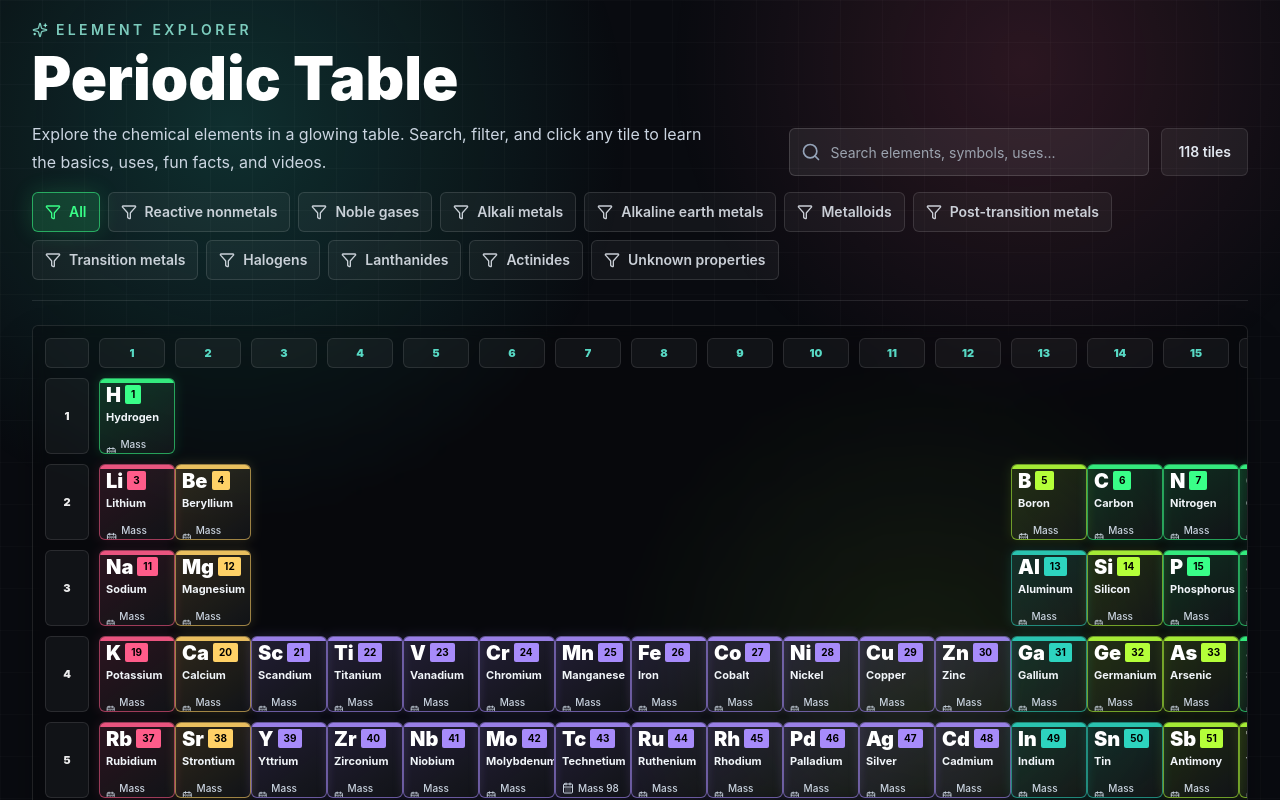
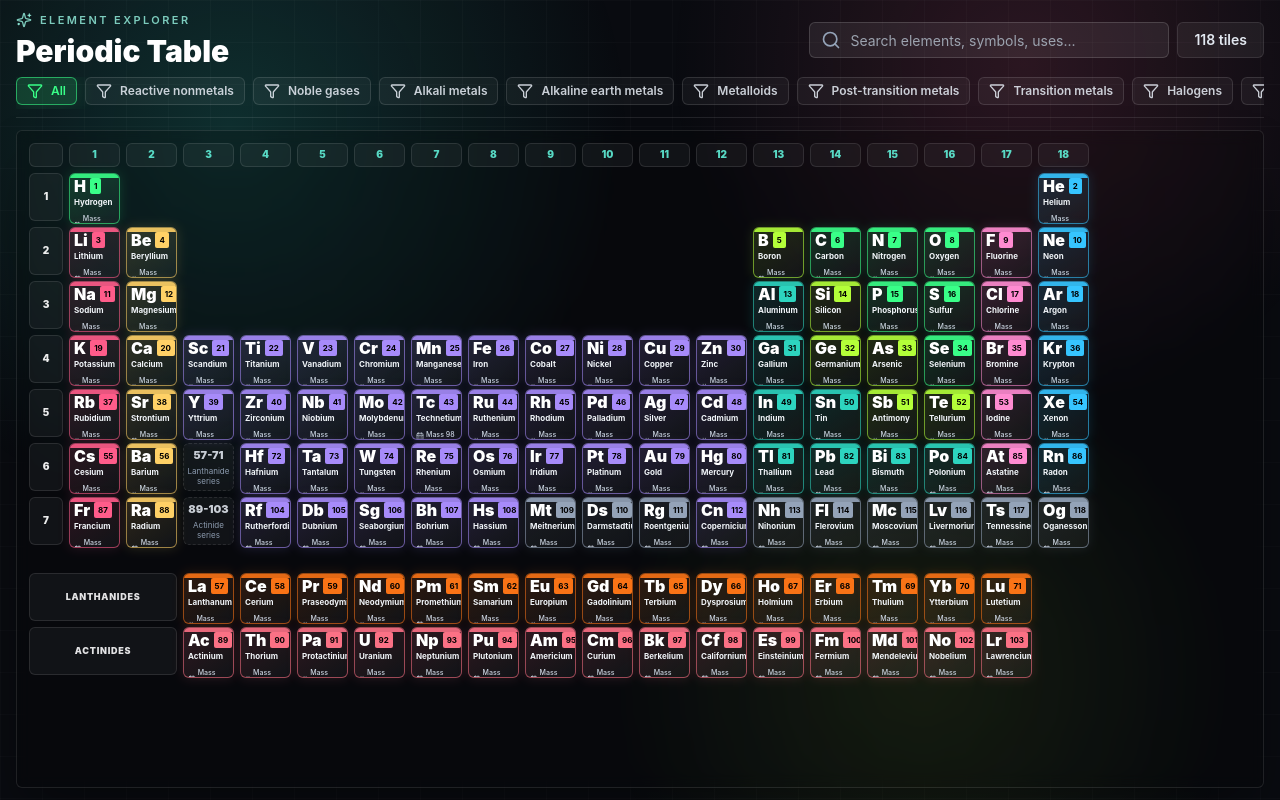
Before and after one commit to harrisonstair0-jpg/Periodic-table-review, a Next.js app: page / in a window 1280 px wide. Shown: the top 800 px of the page. Built offline with nearby package versions, Linux system fonts and the light colour scheme.

Commit message:
Make periodic table full screen

```diff
--- a/src/App.jsx
+++ b/src/App.jsx
@@ -59,13 +59,13 @@ function App() {
   }
 
   return (
-    <main className="min-h-screen overflow-x-hidden bg-[#090b10] text-slate-100">
+    <main className="h-screen overflow-hidden bg-[#090b10] text-slate-100">
       <div className="pointer-events-none fixed inset-0 z-0">
         <div className="absolute inset-0 bg-[radial-gradient(circle_at_18%_16%,rgba(45,212,191,0.18),transparent_32%),radial-gradient(circle_at_80%_8%,rgba(255,92,138,0.14),transparent_28%),radial-gradient(circle_at_72%_84%,rgba(180,255,57,0.10),transparent_28%)]" />
         <div className="absolute inset-0 opacity-[0.14] [background-image:linear-gradient(rgba(255,255,255,.16)_1px,transparent_1px),linear-gradient(90deg,rgba(255,255,255,.16)_1px,transparent_1px)] [background-size:42px_42px]" />
       </div>
 
-      <section className="relative z-10 mx-auto flex w-full max-w-[1800px] flex-col gap-6 px-4 py-5 sm:px-6 lg:px-8">
+      <section className="relative z-10 flex h-screen w-full flex-col gap-3 px-3 py-3 sm:px-4">
         <Header
           searchTerm={searchTerm}
           setSearchTerm={setSearchTerm}
@@ -74,13 +74,11 @@ function App() {
           resultCount={filteredElements.length}
         />
 
-        <div>
-          <PeriodicTable
-            elementsList={filteredElements}
-            selectedId={selectedElement?.id}
-            onSelect={setSelectedElement}
-          />
-        </div>
+        <PeriodicTable
+          elementsList={filteredElements}
+          selectedId={selectedElement?.id}
+          onSelect={setSelectedElement}
+        />
 
         {selectedElement ? (
           <DetailModal
@@ -102,39 +100,35 @@ function Header({
   resultCount,
 }) {
   return (
-    <header className="flex flex-col gap-4 border-b border-white/10 pb-5">
-      <div className="flex flex-col gap-4 lg:flex-row lg:items-end lg:justify-between">
-        <div className="max-w-3xl">
-          <div className="mb-2 flex items-center gap-2 text-sm font-semibold uppercase tracking-[0.24em] text-teal-200/80">
+    <header className="flex shrink-0 flex-col gap-2 border-b border-white/10 pb-2">
+      <div className="flex flex-col gap-3 lg:flex-row lg:items-center lg:justify-between">
+        <div className="min-w-0">
+          <div className="mb-1 flex items-center gap-2 text-[11px] font-semibold uppercase tracking-[0.22em] text-teal-200/80">
             <Sparkles className="h-4 w-4" />
             Element explorer
           </div>
-          <h1 className="font-display text-4xl font-black tracking-normal text-white sm:text-5xl lg:text-6xl">
+          <h1 className="font-display text-2xl font-black tracking-normal text-white sm:text-3xl">
             Periodic Table
           </h1>
-          <p className="mt-3 max-w-2xl text-base leading-7 text-slate-300">
-            Explore the chemical elements in a glowing table. Search, filter,
-            and click any tile to learn the basics, uses, fun facts, and videos.
-          </p>
         </div>
 
-        <div className="grid gap-3 sm:grid-cols-[minmax(240px,360px)_auto] lg:items-center">
+        <div className="grid gap-2 sm:grid-cols-[minmax(240px,360px)_auto] lg:items-center">
           <label className="relative block">
             <Search className="pointer-events-none absolute left-3 top-1/2 h-5 w-5 -translate-y-1/2 text-slate-400" />
             <input
               value={searchTerm}
               onChange={(event) => setSearchTerm(event.target.value)}
               placeholder="Search elements, symbols, uses..."
-              className="h-12 w-full rounded-md border border-white/15 bg-white/[0.07] pl-10 pr-4 text-sm text-white outline-none transition focus:border-teal-300 focus:bg-white/[0.10] focus:ring-2 focus:ring-teal-300/30"
+              className="h-9 w-full rounded-md border border-white/15 bg-white/[0.07] pl-10 pr-4 text-sm text-white outline-none transition focus:border-teal-300 focus:bg-white/[0.10] focus:ring-2 focus:ring-teal-300/30"
             />
           </label>
-          <div className="flex h-12 items-center justify-center rounded-md border border-white/10 bg-white/[0.06] px-4 text-sm font-semibold text-slate-200">
+          <div className="flex h-9 items-center justify-center rounded-md border border-white/10 bg-white/[0.06] px-4 text-sm font-semibold text-slate-200">
             {resultCount} tiles
           </div>
         </div>
       </div>
 
-      <nav aria-label="Category filters" className="flex flex-wrap gap-2">
+      <nav aria-label="Category filters" className="table-scroll flex gap-2 overflow-x-auto pb-1">
         {[allCategoriesLabel, ...categories].map((category) => {
           const isActive = activeCategory === category;
           const style = category === allCategoriesLabel ? categoryStyles["Reactive nonmetals"] : getStyle(category);
@@ -143,7 +137,7 @@ function Header({
             <button
               key={category}
               onClick={() => setActiveCategory(category)}
-              className="inline-flex h-10 items-center gap-2 rounded-md border px-3 text-sm font-semibold transition hover:-translate-y-0.5 focus:outline-none focus:ring-2 focus:ring-white/35"
+              className="inline-flex h-7 shrink-0 items-center gap-2 whitespace-nowrap rounded-md border px-2.5 text-xs font-semibold transition hover:-translate-y-0.5 focus:outline-none focus:ring-2 focus:ring-white/35"
               style={{
                 borderColor: isActive ? style.border : "rgba(255,255,255,0.12)",
                 background: isActive ? style.soft : "rgba(255,255,255,0.045)",
@@ -171,7 +165,7 @@ function PeriodicTable({ elementsList, selectedId, onSelect }) {
 
   if (elementsList.length === 0) {
     return (
-      <section className="flex min-h-[460px] items-center justify-center rounded-md border border-dashed border-white/20 bg-white/[0.04] px-6 text-center">
+      <section className="flex min-h-0 flex-1 items-center justify-center rounded-md border border-dashed border-white/20 bg-white/[0.04] px-6 text-center">
         <div>
           <BookOpen className="mx-auto mb-4 h-10 w-10 text-teal-200" />
           <h2 className="text-xl font-bold text-white">No matching tiles</h2>
@@ -182,9 +176,9 @@ function PeriodicTable({ elementsList, selectedId, onSelect }) {
   }
 
   return (
-    <section aria-label="Periodic table of elements" className="min-w-0">
-      <div className="table-scroll overflow-x-auto rounded-md border border-white/10 bg-black/20 p-3 shadow-2xl shadow-black/40 backdrop-blur">
-        <div className="periodic-grid grid gap-2 lg:gap-2.5">
+    <section aria-label="Periodic table of elements" className="min-h-0 min-w-0 flex-1">
+      <div className="table-scroll h-full overflow-auto rounded-md border border-white/10 bg-black/20 p-3 shadow-2xl shadow-black/40 backdrop-blur">
+        <div className="periodic-grid grid gap-1.5">
           <div className="axis-corner" aria-hidden="true" />
           {groupNumbers.map((group) => (
             <div
@@ -274,7 +268,7 @@ function ElementTile({ element, selected, onClick }) {
     <button
       type="button"
       onClick={onClick}
-      className="group relative flex aspect-square min-h-[72px] flex-col overflow-hidden rounded-md border p-1.5 text-left transition duration-300 hover:-translate-y-1 hover:shadow-neon focus:outline-none focus:ring-2 focus:ring-white/40 sm:min-h-[76px]"
+      className="group relative flex aspect-square min-h-[48px] flex-col overflow-hidden rounded-md border p-1 text-left transition duration-300 hover:-translate-y-1 hover:shadow-neon focus:outline-none focus:ring-2 focus:ring-white/40"
       style={{
         gridColumn: element.group + 1,
         gridRow: element.period > 7 ? element.period + 2 : element.period + 1,
@@ -291,19 +285,19 @@ function ElementTile({ element, selected, onClick }) {
         style={{ background: style.accent }}
       />
       <span className="flex items-start justify-between gap-1">
-        <span className="text-xl font-black leading-none text-white">{element.symbol}</span>
-        <span className="rounded-sm px-1.5 py-0.5 text-[10px] font-bold text-black" style={{ background: style.accent }}>
+        <span className="text-base font-black leading-none text-white">{element.symbol}</span>
+        <span className="rounded-sm px-1 py-0.5 text-[8px] font-bold text-black" style={{ background: style.accent }}>
           {element.atomicNumber}
         </span>
       </span>
-      <span className="mt-1.5 line-clamp-2 min-h-[1.6rem] text-[11px] font-bold leading-[1.1] text-slate-100">
+      <span className="mt-1 line-clamp-2 min-h-[1.05rem] text-[8px] font-bold leading-[1.05] text-slate-100">
         {element.name}
       </span>
-      <span className="mt-auto flex items-center gap-1 text-[10px] font-medium text-slate-300">
-        <CalendarDays className="h-3 w-3" />
+      <span className="mt-auto flex items-center gap-0.5 text-[7px] font-medium text-slate-300">
+        <CalendarDays className="h-2 w-2" />
         Mass {element.atomicMass}
       </span>
-      <span className="mt-0.5 line-clamp-2 text-[9px] leading-tight text-slate-400">
+      <span className="mt-0.5 line-clamp-1 text-[7px] leading-tight text-slate-400">
         {element.category}
       </span>
       <span className="pointer-events-none absolute inset-0 opacity-0 transition group-hover:opacity-100" style={{ background: `radial-gradient(circle at 50% 0%, ${style.soft}, transparent 58%)` }} />
--- a/src/index.css
+++ b/src/index.css
@@ -22,9 +22,9 @@ input {
 }
 
 .periodic-grid {
-  grid-template-columns: 44px repeat(18, 66px);
-  grid-template-rows: 30px repeat(7, 76px) 24px repeat(2, 76px);
-  min-width: 1396px;
+  grid-template-columns: 34px repeat(18, 51px);
+  grid-template-rows: 24px repeat(7, 48px) 16px repeat(2, 48px);
+  min-width: 1060px;
 }
 
 .axis-corner,
@@ -44,10 +44,10 @@ input {
 
 .axis-label {
   display: grid;
-  min-height: 30px;
+  min-height: 24px;
   place-items: center;
   border-radius: 6px;
-  font-size: 11px;
+  font-size: 10px;
   font-weight: 900;
 }
 
@@ -61,13 +61,13 @@ input {
 
 .series-label {
   display: flex;
-  min-height: 76px;
+  min-height: 48px;
   align-items: center;
   justify-content: center;
   border-radius: 6px;
-  padding: 8px;
+  padding: 6px;
   text-align: center;
-  font-size: 11px;
+  font-size: 9px;
   font-weight: 900;
   letter-spacing: 0.08em;
   text-transform: uppercase;
@@ -76,7 +76,7 @@ input {
 
 .series-placeholder {
   display: flex;
-  min-height: 76px;
+  min-height: 48px;
   flex-direction: column;
   align-items: center;
   justify-content: center;
@@ -86,15 +86,15 @@ input {
 }
 
 .series-placeholder span {
-  font-size: 13px;
+  font-size: 11px;
   font-weight: 900;
 }
 
 .series-placeholder small {
   margin-top: 4px;
-  max-width: 58px;
+  max-width: 48px;
   text-align: center;
-  font-size: 9px;
+  font-size: 8px;
   line-height: 1.2;
   color: rgba(148, 163, 184, 0.95);
 }
@@ -111,6 +111,7 @@ input {
 }
 
 .table-scroll::-webkit-scrollbar {
+  width: 10px;
   height: 10px;
 }
 
```
